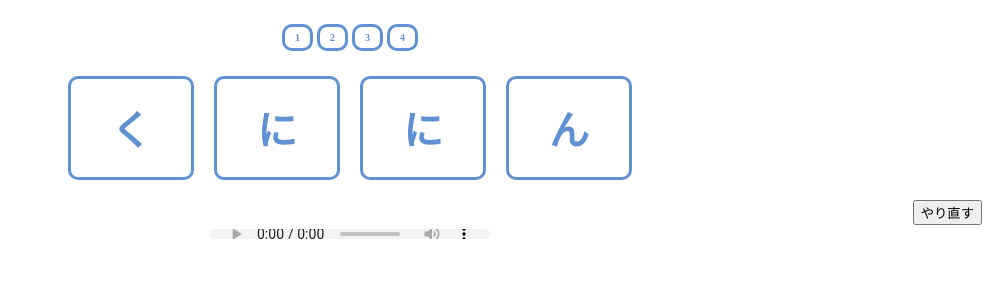
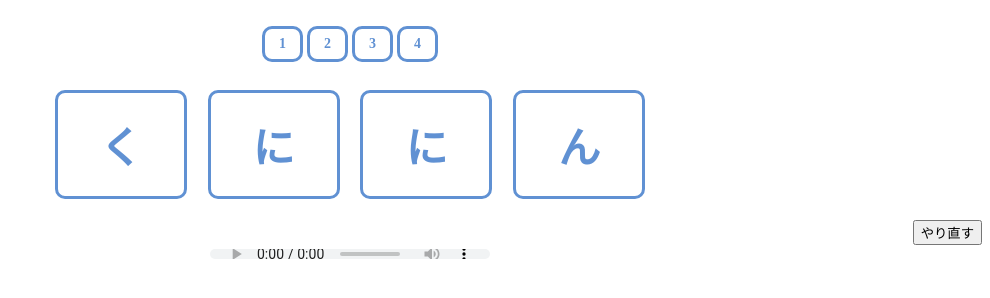
Before and after one commit to kamu21/4mojifire, a plain HTML site: page index.html in a window 1280 px wide. Both pictures are taken after a click on the element "正しい順序で、文字を軽くタッチしてください！". Shown: the part 70-368 px from the top of the page, without its empty margins (290-1280 px from the left). Drawn offline with Linux system fonts and the light colour scheme.

Commit message:
Update style.css

```diff
--- a/style.css
+++ b/style.css
@@ -13,7 +13,7 @@ body {
     padding: 0.5em 1em;
     margin: 0.5em 0;
     font-weight: bold;/*font-weightとはフォントの太さを指定するプロパティ。boldフォントを太字に指定*/
-    font-size: 10px;
+    font-size: 14px;
     color: #6091d3;/*文字色*/
     background: #FFF;/*背景色*/
     border: solid 3px #6091d3;/*線*/
@@ -24,7 +24,7 @@ body {
     padding: 0.5em 1em;
     margin: 0.5em 0.2em;
     font-weight: bold;
-    font-size: 40px;
+    font-size: 42px;
     color: #6091d3;/*文字色*/
     background: #FFF;/*背景色*/
     border: solid 3px #6091d3;/*線*/
```
